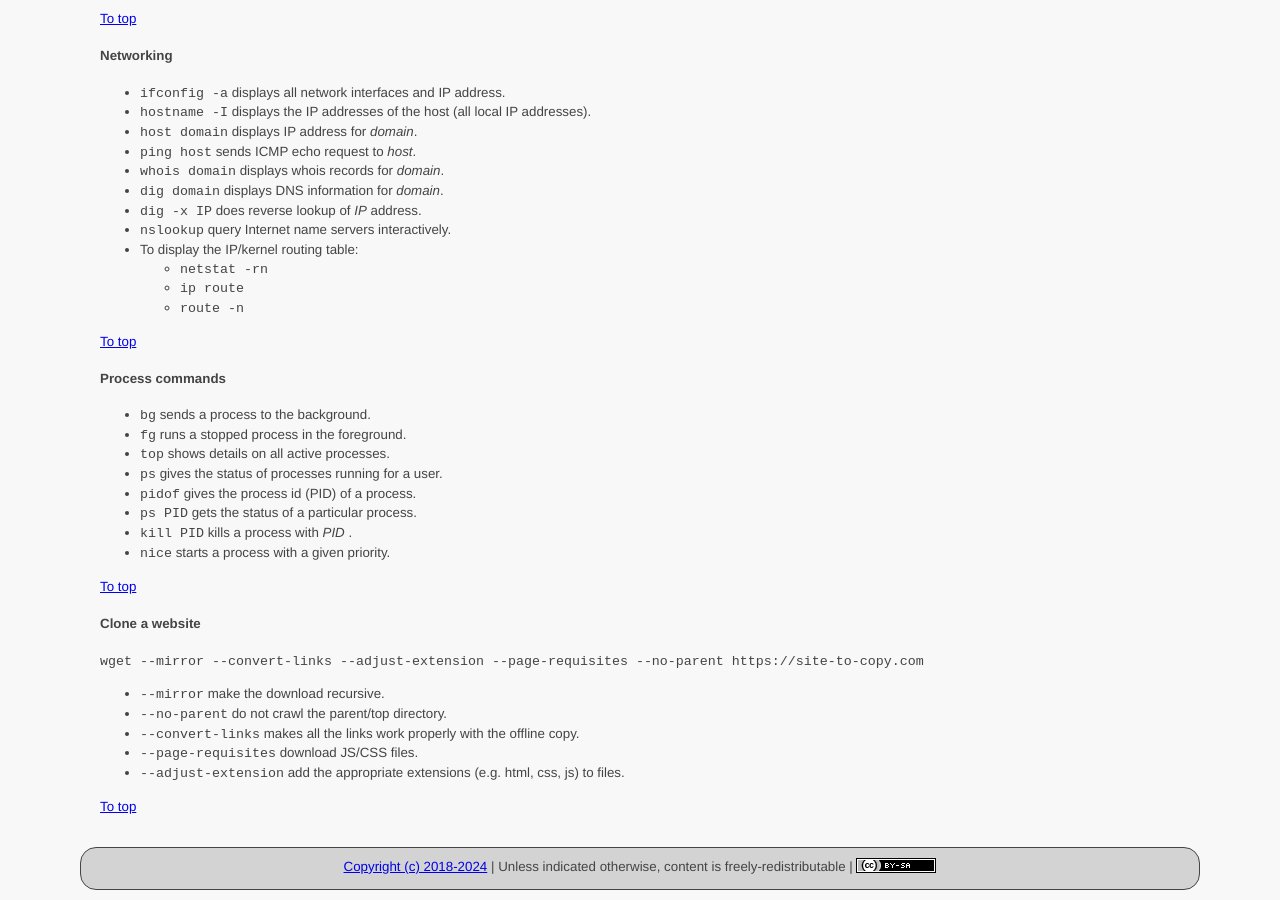
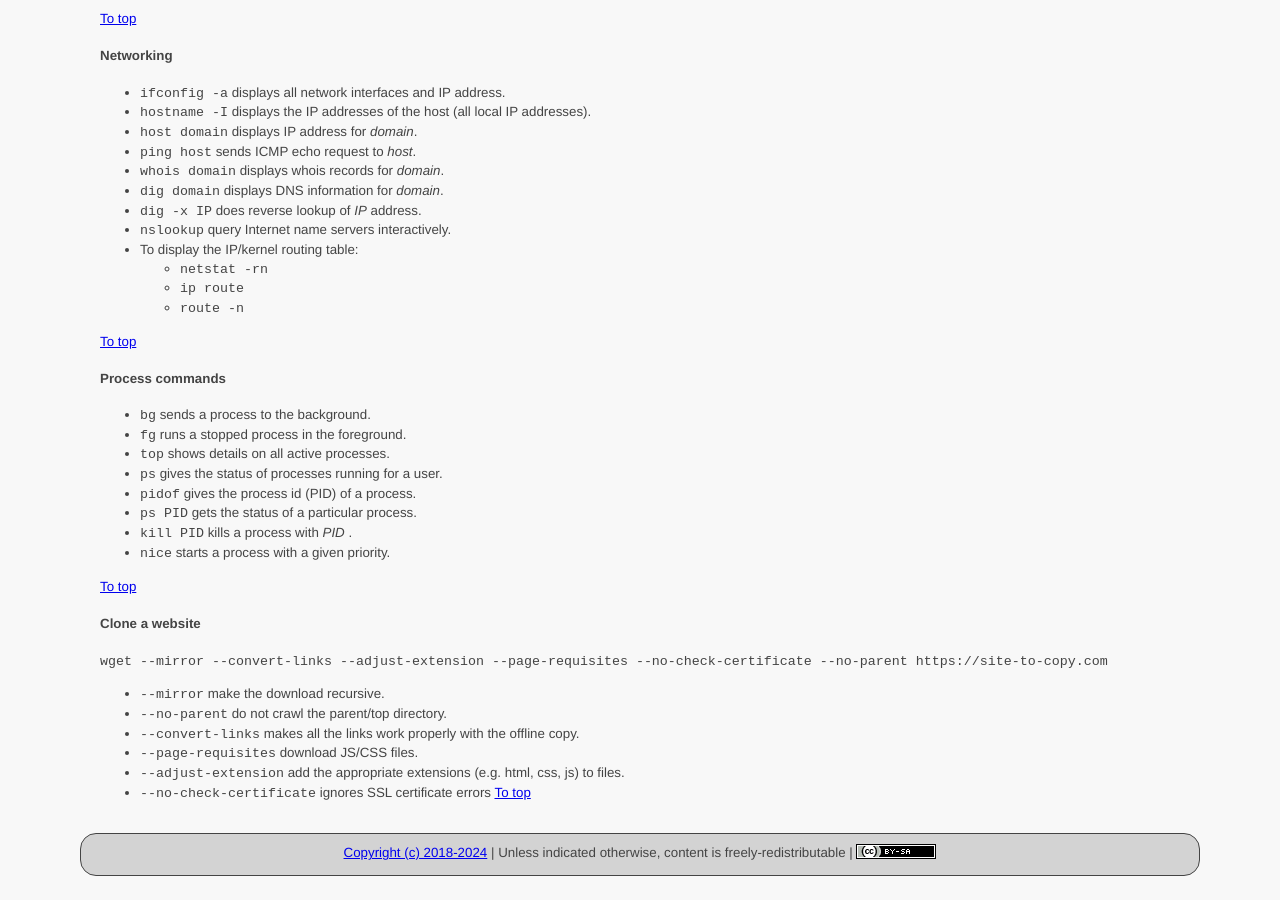
Before and after one commit to ycpcs/cs335-spring2024, a Jekyll site: the page built from notes/index.md, in a window 1280 px wide and 900 px high, scrolled down 4400 px. Built offline with Jekyll 4.4.1, drawn with Linux system fonts in a browser that asks for light colours.

Commit message:
update notes

````diff
--- a/notes/index.md
+++ b/notes/index.md
@@ -234,11 +234,11 @@ This page contains links to notes and code snippets.
 <a href="#">To top</a>
 
 #### Clone a website
-```wget --mirror --convert-links --adjust-extension --page-requisites --no-parent https://site-to-copy.com```
+```wget --mirror --convert-links --adjust-extension --page-requisites --no-check-certificate --no-parent https://site-to-copy.com```
   - ```--mirror``` make the download recursive.
   - ```--no-parent``` do not crawl the parent/top directory.
   - ```--convert-links``` makes all the links work properly with the offline copy.
   - ```--page-requisites``` download JS/CSS files.
   - ```--adjust-extension``` add the appropriate extensions (e.g. html, css, js) to files.
-
+  - ```--no-check-certificate``` ignores SSL certificate errors
 <a href="#">To top</a>
````
